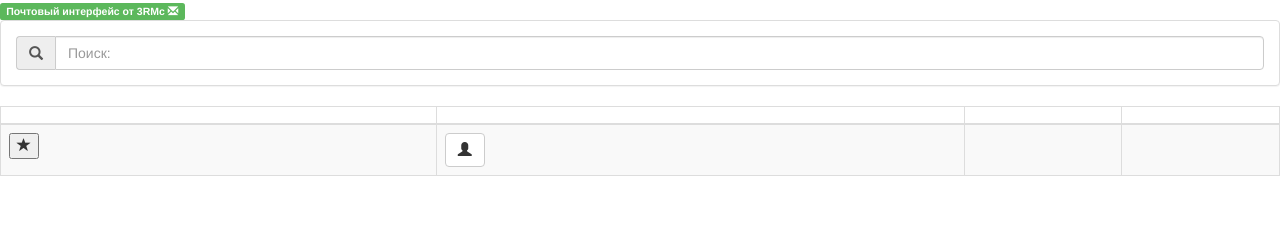
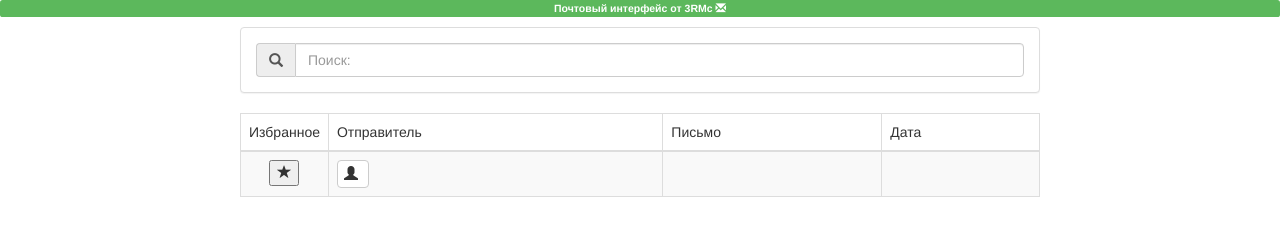
Before and after one commit to 3RMc/Angular_email, a website: page app/index.html in a window 1280 px wide. Drawn offline with nearby package versions, Linux system fonts and the light colour scheme; some packages are replaced by stand-ins of ours; a script that the page names is missing.

Commit message:
Описания в th

```diff
--- a/app/index.html
+++ b/app/index.html
@@ -7,7 +7,7 @@
         <script data-require="lodash.js@*" data-semver="3.10.0" src="https://cdnjs.cloudflare.com/ajax/libs/lodash.js/3.10.0/lodash.js"></script>
         <script data-require="moment.js@*" data-semver="2.10.2" src="https://cdnjs.cloudflare.com/ajax/libs/moment.js/2.10.2/moment.min.js"></script>
         <script src="//angular-ui.github.io/bootstrap/ui-bootstrap-tpls-1.0.3.js"></script>
-        <link rel="stylesheet" href="main.css.css" />
+        <link rel="stylesheet" href="main.css" />
         <script src="script.js"></script>
         <title>Email-Interface</title>
     </head>
@@ -28,10 +28,10 @@
             <table class="table table-mail table-striped table-bordered">
                 <thead>
                     <tr>
-                        <td class="cell cell-favourite"></td>
-                        <td class="cell cell-sender"></td>
-                        <td class="cell cell-body"></td>
-                        <td class="cell cell-date"></td>
+                        <td class="cell cell-favourite">Избранное</td>
+                        <td class="cell cell-sender">Отправитель</td>
+                        <td class="cell cell-body">Письмо</td>
+                        <td class="cell cell-date">Дата</td>
                     </tr>
                 </thead>
                 <tbody>
```
